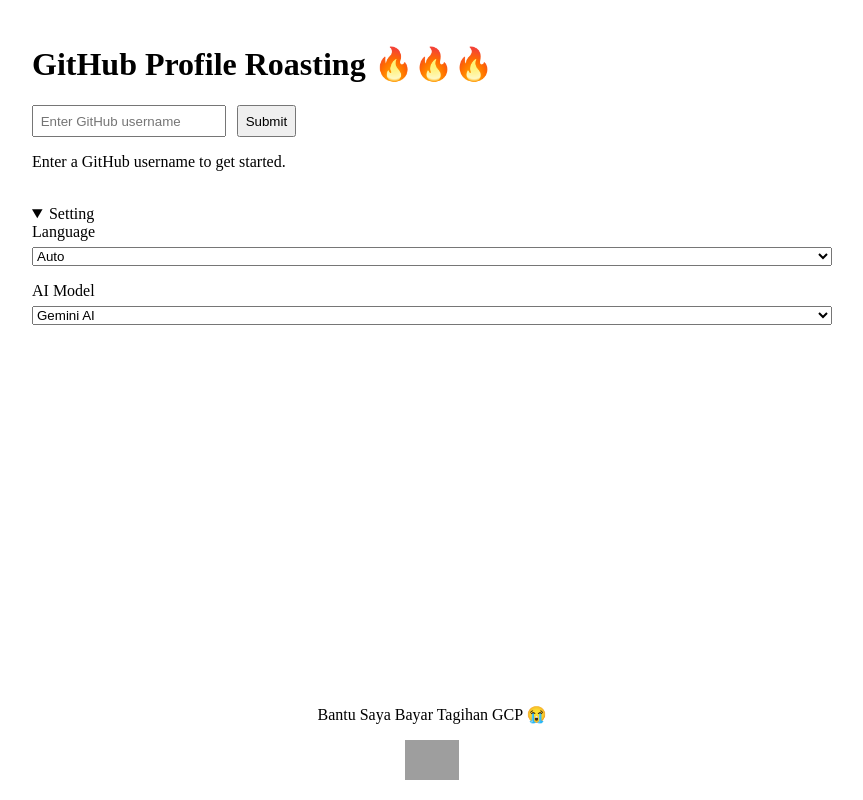
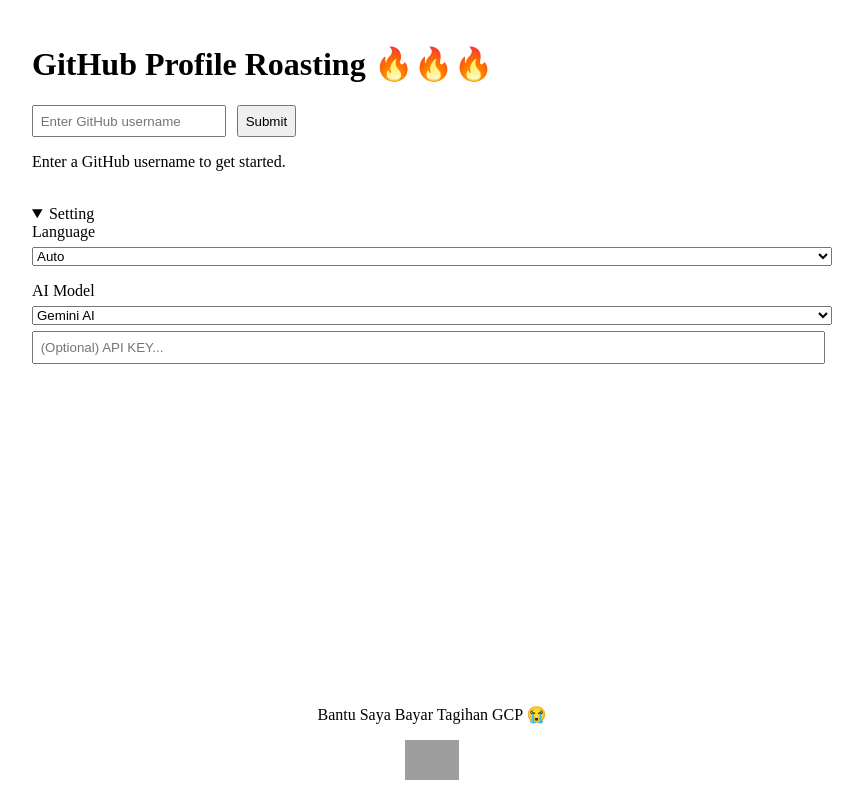
Before and after one commit to bagusindrayana/roastgithub, a SvelteKit app: page / in a window 1280 px wide. Both pictures are taken after a click on the heading "Setting". Shown: the whole page, without its empty margins (208-1071 px from the left). Built offline with nearby package versions, Linux system fonts and the light colour scheme; no server answers; grey boxes are pictures that could not be loaded.

Commit message:
custom api key

```diff
--- a/src/routes/+page.svelte
+++ b/src/routes/+page.svelte
@@ -12,6 +12,7 @@
     let language: string = "auto";
     let roastingResult: string = "";
     let status: string = "idle";
+    let apiKey:string = "";
 
     async function fetchGithubData() {
         if (!username || status == "loading") return;
@@ -88,7 +89,8 @@
                     jsonData: JSON.stringify(datas),
                     README: readmeResponse.data,
                     model:model,
-                    language:language
+                    language:language,
+                    apiKey:apiKey
                 },
             );
             roastingResult = geminiResponse.data.roasting;
@@ -146,8 +148,9 @@
             <label for="model">AI Model</label>
             <select bind:value={model} name="model" id="model">
                 <option value="gemini">Gemini AI</option>
-                <option value="llama">LLama</option>
+                <option value="llama">LLama (Groq AI)</option>
             </select>
+            <input type="password" bind:value={apiKey} placeholder="(Optional) API KEY...">
         </div>
     </details>
 
```
